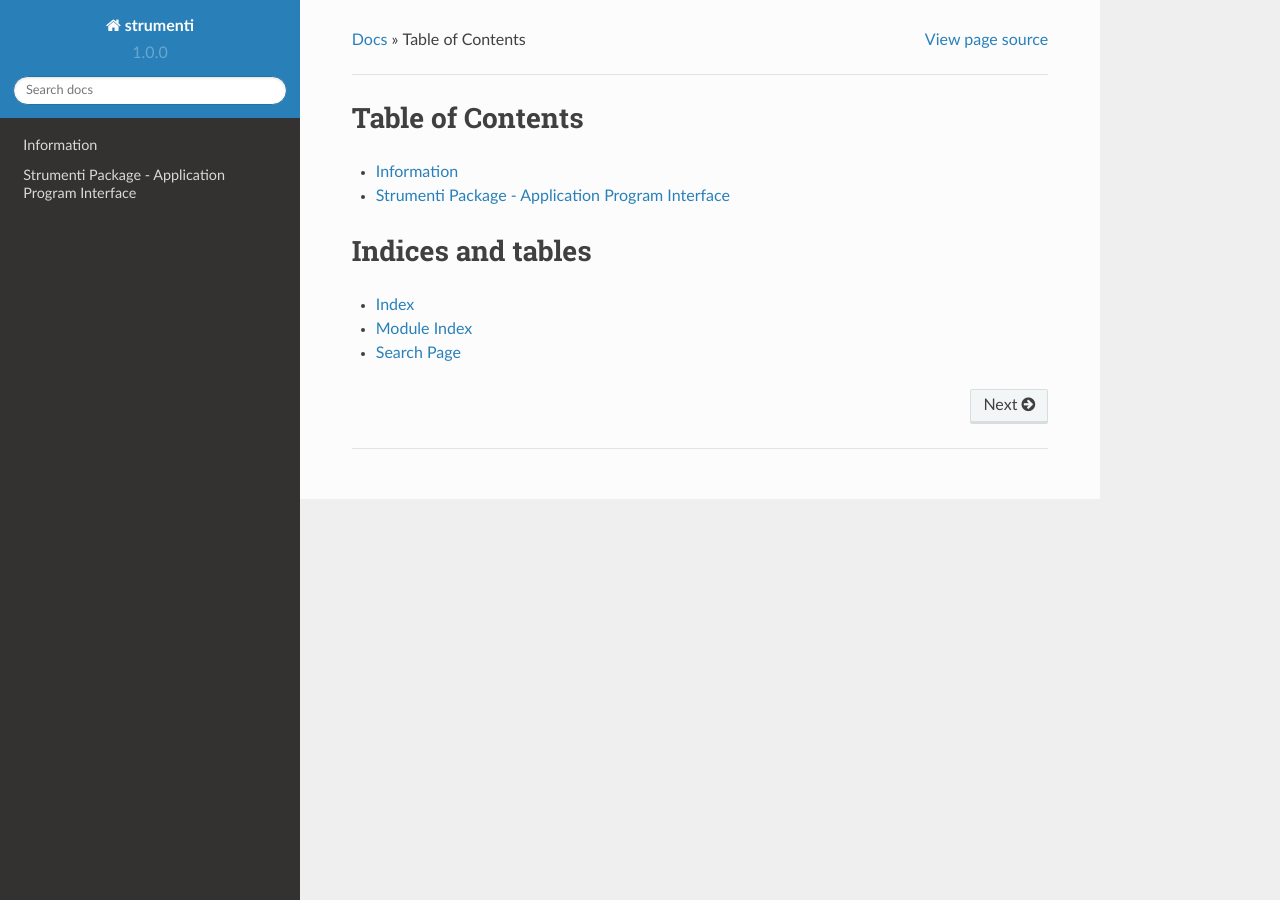
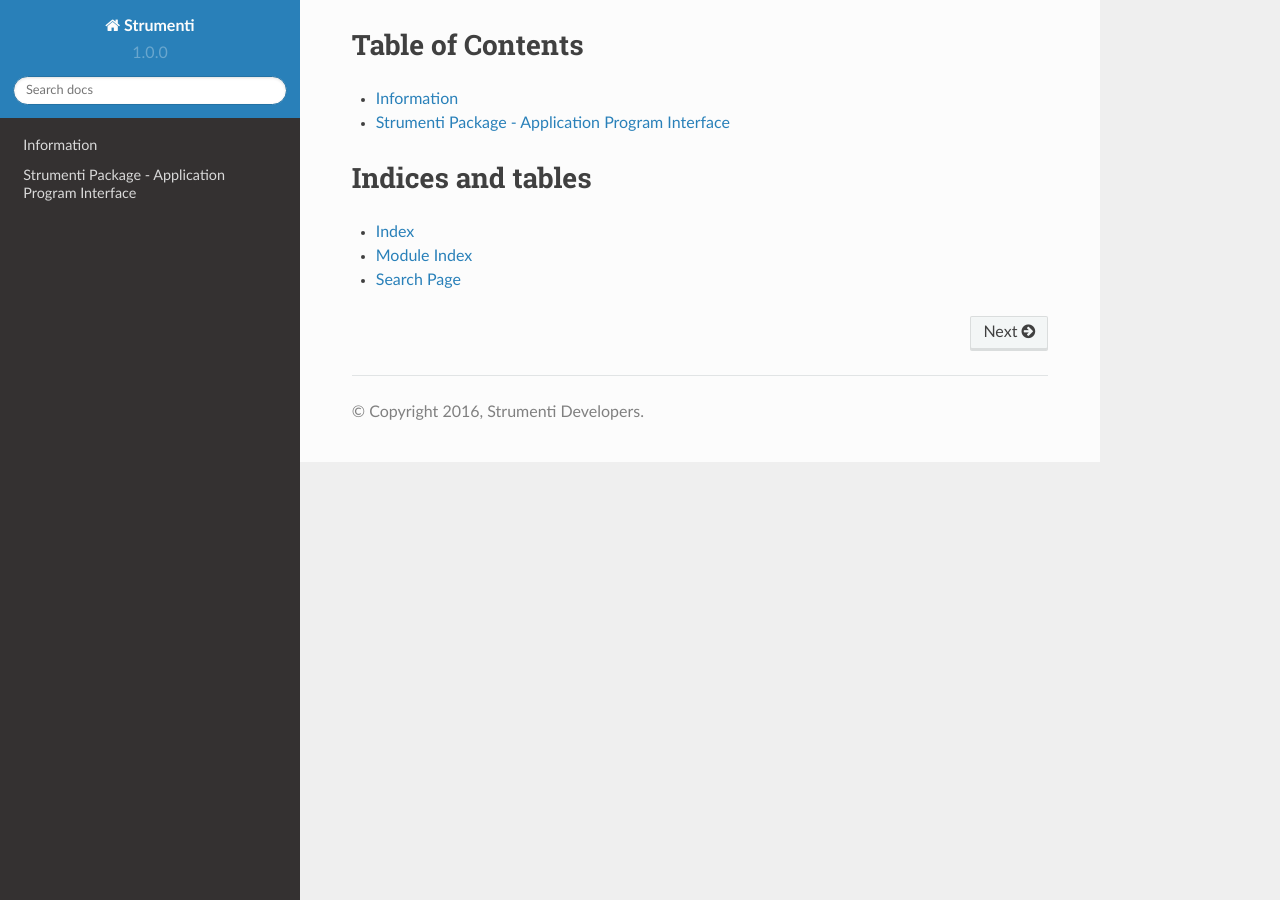
Before and after one commit to TimothyHelton/strumenti, a Sphinx documentation site: the page built from docs/index.rst, in a window 1280 px wide. Built offline with Sphinx 7.4.7 and the Read the Docs theme 2.0.0, drawn with Linux system fonts in a browser that asks for light colours.

Commit message:
Update SPHINX Read The Docs layout

```diff
--- a/docs/_templates/breadcrumbs.html
+++ b/docs/_templates/breadcrumbs.html
@@ -20,40 +20,40 @@
 {% set display_bitbucket = True %}
 {% endif %}
 
-<div role="navigation" aria-label="breadcrumbs navigation">
-  <ul class="wy-breadcrumbs">
-    {% block breadcrumbs %}
-      <li><a href="{{ pathto(master_doc) }}">Docs</a> &raquo;</li>
-        {% for doc in parents %}
-          <li><a href="{{ doc.link|e }}">{{ doc.title }}</a> &raquo;</li>
-        {% endfor %}
-      <li>{{ title }}</li>
-    {% endblock %}
-    {% block breadcrumbs_aside %}
-      <li class="wy-breadcrumbs-aside">
-        {% if pagename != "search" %}
-            {% if display_github %}
-            {% if check_meta and 'github_url' in meta %}
-              <!-- User defined GitHub URL -->
-              <a href="{{ meta['github_url'] }}" class="fa fa-github"> Edit on GitHub</a>
-            {% else %}
-              <a href="https://{{ github_host|default("github.com") }}/{{ github_user }}/{{ github_repo }}/blob/{{ github_version }}{{ conf_py_path }}{{ pagename }}{{ suffix }}" class="fa fa-github"> Edit on GitHub</a>
-            {% endif %}
-          {% elif display_bitbucket %}
-            {% if check_meta and 'bitbucket_url' in meta %}
-              <!-- User defined Bitbucket URL -->
-              <a href="{{ meta['bitbucket_url'] }}" class="fa fa-bitbucket"> Edit on Bitbucket</a>
-            {% else %}
-              <a href="https://bitbucket.org/{{ bitbucket_user }}/{{ bitbucket_repo }}/src/{{ bitbucket_version}}{{ conf_py_path }}{{ pagename }}{{ suffix }}" class="fa fa-bitbucket"> Edit on Bitbucket</a>
-            {% endif %}
-          {% elif show_source and source_url_prefix %}
-            <a href="{{ source_url_prefix }}{{ pagename }}{{ suffix }}">View page source</a>
-          {% elif show_source and has_source and sourcename %}
-            <a href="{{ pathto('_sources/' + sourcename, true)|e }}" rel="nofollow"> View page source</a>
-          {% endif %}
-        {% endif %}
-      </li>
-    {% endblock %}
-  </ul>
-  <hr/>
-</div>
+<!--<div role="navigation" aria-label="breadcrumbs navigation">-->
+  <!--<ul class="wy-breadcrumbs">-->
+    <!--{% block breadcrumbs %}-->
+      <!--<li><a href="{{ pathto(master_doc) }}">Docs</a> &raquo;</li>-->
+        <!--{% for doc in parents %}-->
+          <!--<li><a href="{{ doc.link|e }}">{{ doc.title }}</a> &raquo;</li>-->
+        <!--{% endfor %}-->
+      <!--<li>{{ title }}</li>-->
+    <!--{% endblock %}-->
+    <!--{% block breadcrumbs_aside %}-->
+      <!--<li class="wy-breadcrumbs-aside">-->
+        <!--{% if pagename != "search" %}-->
+            <!--{% if display_github %}-->
+            <!--{% if check_meta and 'github_url' in meta %}-->
+              <!--&lt;!&ndash; User defined GitHub URL &ndash;&gt;-->
+              <!--<a href="{{ meta['github_url'] }}" class="fa fa-github"> Edit on GitHub</a>-->
+            <!--{% else %}-->
+              <!--<a href="https://{{ github_host|default("github.com") }}/{{ github_user }}/{{ github_repo }}/blob/{{ github_version }}{{ conf_py_path }}{{ pagename }}{{ suffix }}" class="fa fa-github"> Edit on GitHub</a>-->
+            <!--{% endif %}-->
+          <!--{% elif display_bitbucket %}-->
+            <!--{% if check_meta and 'bitbucket_url' in meta %}-->
+              <!--&lt;!&ndash; User defined Bitbucket URL &ndash;&gt;-->
+              <!--<a href="{{ meta['bitbucket_url'] }}" class="fa fa-bitbucket"> Edit on Bitbucket</a>-->
+            <!--{% else %}-->
+              <!--<a href="https://bitbucket.org/{{ bitbucket_user }}/{{ bitbucket_repo }}/src/{{ bitbucket_version}}{{ conf_py_path }}{{ pagename }}{{ suffix }}" class="fa fa-bitbucket"> Edit on Bitbucket</a>-->
+            <!--{% endif %}-->
+          <!--{% elif show_source and source_url_prefix %}-->
+            <!--<a href="{{ source_url_prefix }}{{ pagename }}{{ suffix }}">View page source</a>-->
+          <!--{% elif show_source and has_source and sourcename %}-->
+            <!--<a href="{{ pathto('_sources/' + sourcename, true)|e }}" rel="nofollow"> View page source</a>-->
+          <!--{% endif %}-->
+        <!--{% endif %}-->
+      <!--</li>-->
+    <!--{% endblock %}-->
+  <!--</ul>-->
+  <!--<hr/>-->
+<!--</div>-->
--- a/docs/conf.py
+++ b/docs/conf.py
@@ -66,8 +66,8 @@ source_suffix = '.rst'
 master_doc = 'index'
 
 # General information about the project.
-project = 'strumenti'
-copyright = '2015, Timothy Helton'
+project = 'Strumenti'
+copyright = '2016, Strumenti Developers'
 author = 'Timothy Helton'
 
 # The version info for the project you're documenting, acts as replacement for
@@ -202,7 +202,7 @@ html_split_index = True
 html_show_sphinx = False
 
 # If true, "(C) Copyright ..." is shown in the HTML footer. Default is True.
-html_show_copyright = False
+html_show_copyright = True
 
 # If true, an OpenSearch description file will be output, and all pages will
 # contain a <link> tag referring to it.  The value of this option must be the
@@ -228,6 +228,11 @@ html_show_copyright = False
 
 # Output file base name for HTML help builder.
 htmlhelp_basename = 'strumentidoc'
+
+html_context = {
+"display_github": False, # Add 'Edit on Github' link instead of 'View page source'
+"commit": False,
+}
 
 # -- Options for LaTeX output ---------------------------------------------
 
```
